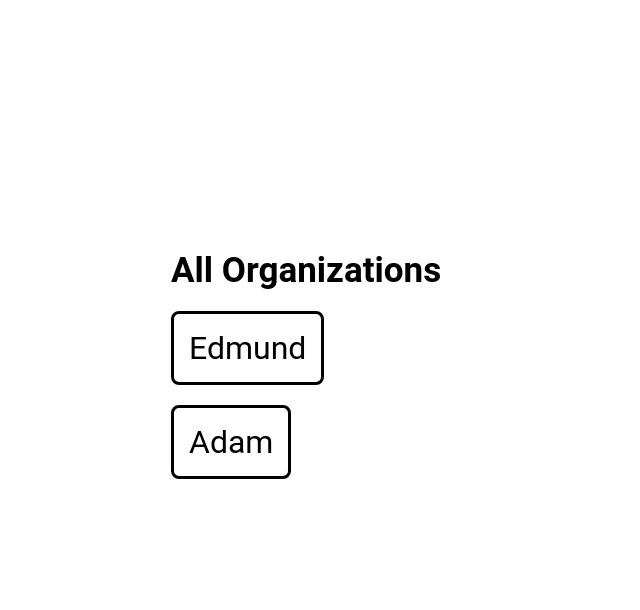
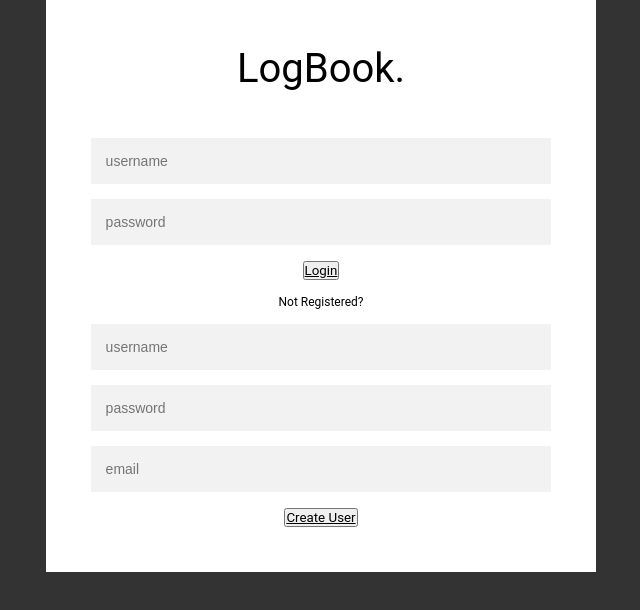
Before and after one commit to adammet/LogBook, a React (Create React App) app in the folder react-app/: page / in a window 1280 px wide. Shown: the top 610 px of the page, without its empty margins (319-959 px from the left). Built offline with nearby package versions, Linux system fonts and the light colour scheme.

Commit message:
Final organizations page

```diff
--- a/react-app/src/components/main.js
+++ b/react-app/src/components/main.js
@@ -8,7 +8,7 @@ import OrganizationsPage from "./organizationspage";
 const Main = () => (
 	<HashRouter>
 			<Switch>
-				<Route exact path="/" component={OrganizationsPage} />
+				<Route exact path="/" component={HomePage} />
 				<Route exact path="/main" component={MainPage} />
 				<Route exact path="/organizations" component={OrganizationsPage} />
 			</Switch>
--- a/react-app/src/components/mainpage.js
+++ b/react-app/src/components/mainpage.js
@@ -10,7 +10,7 @@ class MainPage extends Component {
   <header>
   <ul className="home-main-nav">
         <div className="home-vertical">
-            <li><Link to="/organizations" > HomePage</Link></li>
+            <li><Link to="/organizations" > Organizations</Link></li>
             <li><Link to="/tasks"> Tasks </Link></li>
             <li><Link to="/user"> User </Link></li>
             <li><Link to="/"> LogOut </Link></li>
```
